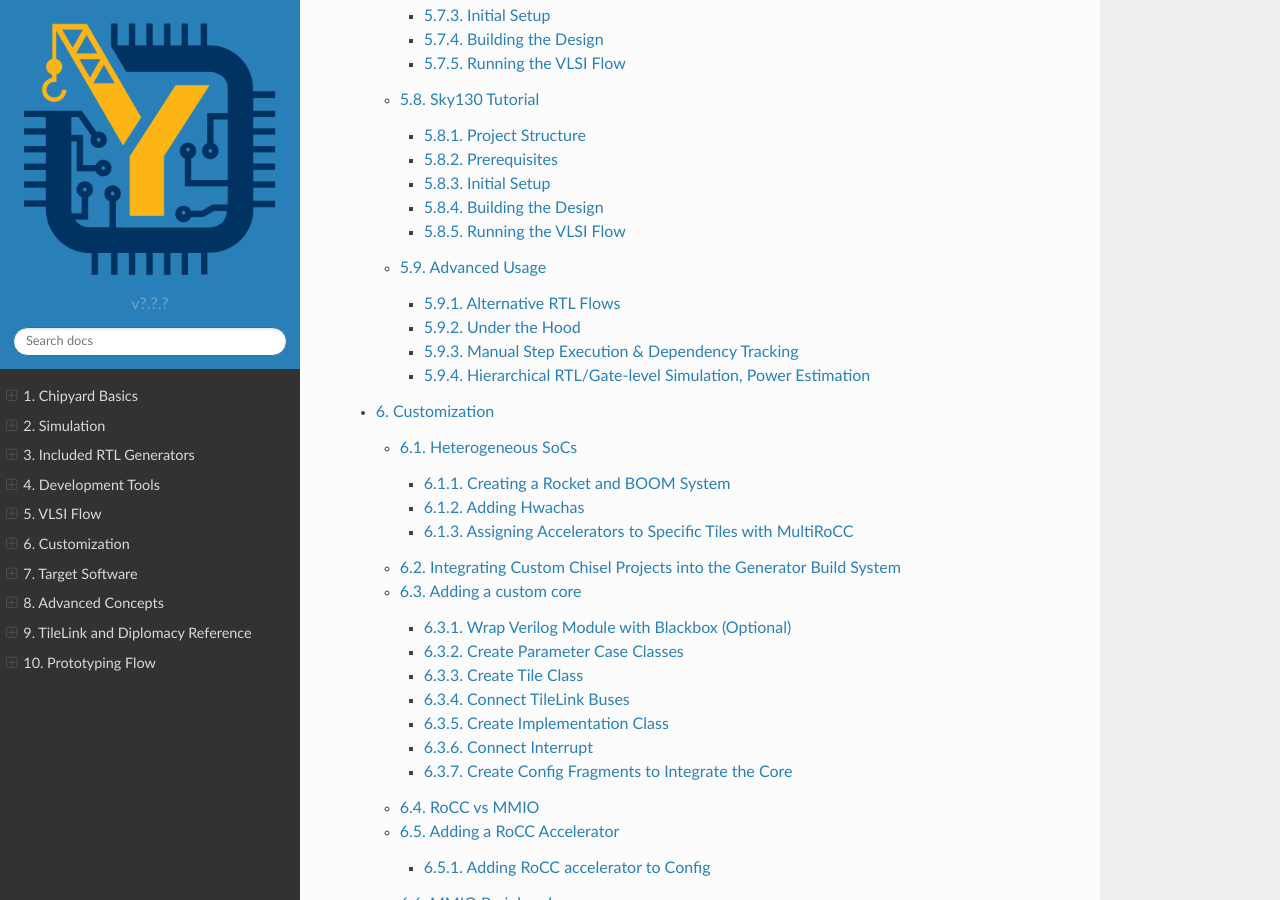
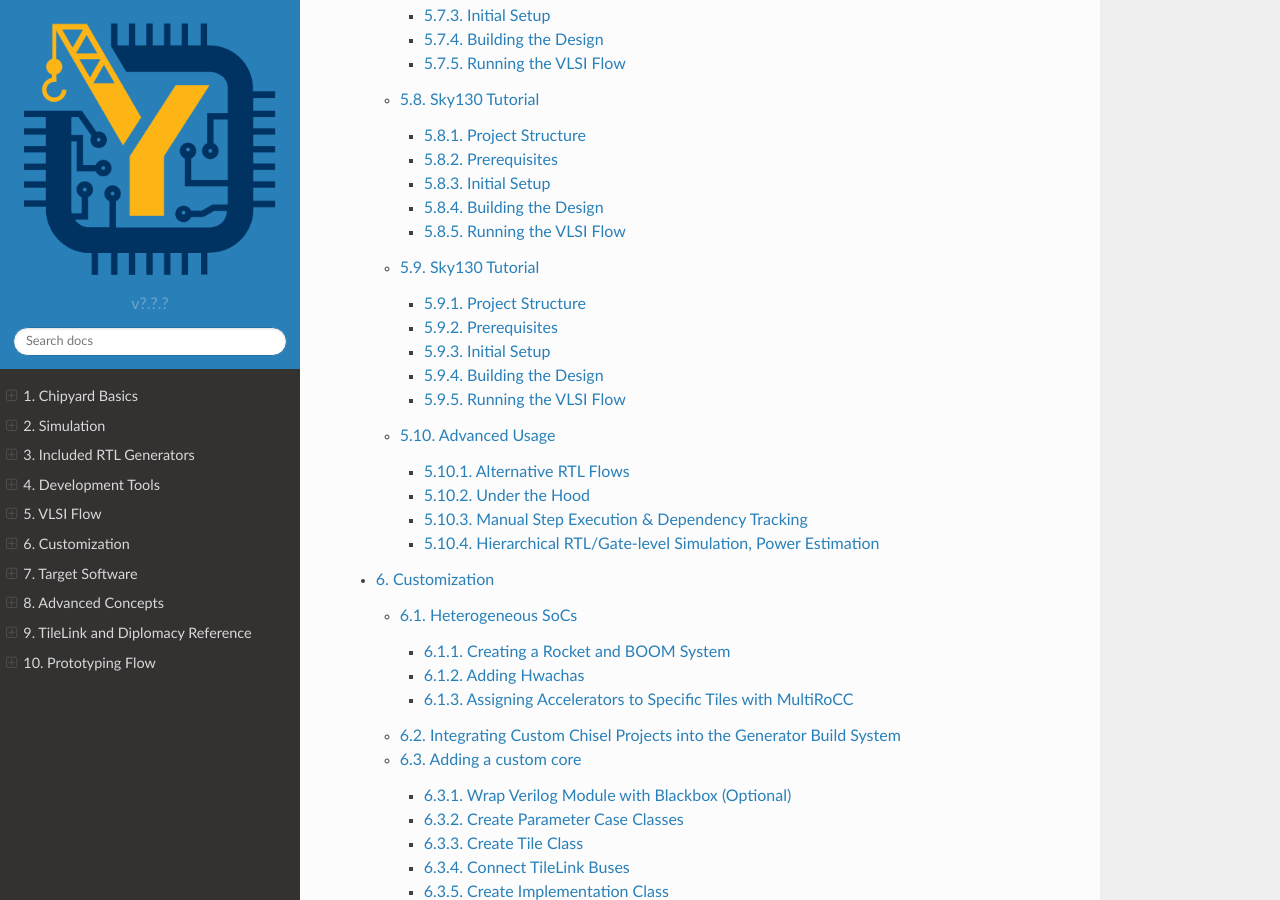
Before and after one commit to ucb-bar/chipyard, a Sphinx documentation site: the page built from docs/index.rst, in a window 1280 px wide and 900 px high, scrolled down 4032 px. Built offline with Sphinx 7.4.7 and the Read the Docs theme 2.0.0, drawn with Linux system fonts in a browser that asks for light colours; some of the changed lines change nothing that is shown.

Commit message:
skeleton for sky130 commercial vs open source tutorial

```diff
--- /dev/null
+++ b/docs/VLSI/Sky130-OpenROAD-Tutorial.rst
@@ -0,0 +1,157 @@
+.. _sky130-tutorial:
+
+Sky130 Tutorial
+===============
+The ``vlsi`` folder of this repository contains an example Hammer flow with the SHA-3 accelerator and a dummy hard macro. This example tutorial uses the built-in Sky130 technology plugin and requires access to the included Cadence and Mentor tool plugin submodules. Cadence is necessary for synthesis & place-and-route, while Mentor is needed for DRC & LVS.
+
+Project Structure
+-----------------
+
+This example gives a suggested file structure and build system. The ``vlsi/`` folder will eventually contain the following files and folders:
+
+* ``Makefile``, ``sim.mk``, ``power.mk``
+
+  * Integration of Hammer's build system into Chipyard and abstracts away some Hammer commands.
+
+* ``build``
+
+  * Hammer output directory. Can be changed with the ``OBJ_DIR`` variable.
+  * Will contain subdirectories such as ``syn-rundir`` and ``par-rundir`` and the ``inputs.yml`` denoting the top module and input Verilog files.
+
+* ``env.yml``
+
+  * A template file for tool environment configuration. Fill in the install and license server paths for your environment.
+
+* ``example-vlsi-sky130``
+
+  * Entry point to Hammer. Contains example placeholders for hooks.
+
+* ``example-sky130.yml``, ``example-tools.yml``
+
+  * Hammer IR for this tutorial.
+
+* ``example-design.yml``, ``example-nangate45.yml``, ``example-tech.yml``
+
+  * Hammer IR not used for this tutorial but provided as templates.
+
+* ``generated-src``
+
+  * All of the elaborated Chisel and FIRRTL.
+
+* ``hammer``, ``hammer-<vendor>-plugins``, ``hammer-<tech>-plugin``
+
+  * Core, tool, tech repositories.
+
+Prerequisites
+-------------
+
+* Python 3.4+
+* numpy package
+* Genus, Innovus, Voltus, VCS, and Calibre licenses
+* Sky130 PDK, install using `these directions  <https://github.com/ucb-bar/hammer/blob/master/src/hammer-vlsi/technology/sky130/README.md>`__
+
+Initial Setup
+-------------
+In the Chipyard root, run:
+
+.. code-block:: shell
+
+    ./scripts/init-vlsi.sh sky130
+
+to pull the Hammer & plugin submodules. Note that for technologies other than ``sky130`` or ``asap7``, the tech submodule must be added in the ``vlsi`` folder first.
+
+Pull the Hammer environment into the shell:
+
+.. code-block:: shell
+
+    cd vlsi
+    export HAMMER_HOME=$PWD/hammer
+    source $HAMMER_HOME/sourceme.sh
+
+Building the Design
+--------------------
+To elaborate the ``TinyRocketConfig`` and set up all prerequisites for the build system to push the design and SRAM macros through the flow:
+
+.. code-block:: shell
+
+    make buildfile tech_name=sky130 CONFIG=TinyRocketConfig
+
+The ``CONFIG=TinyRocketConfig`` selects the target generator config in the same manner as the rest of the Chipyard framework. This elaborates a stripped-down Rocket Chip in the interest of minimizing tool runtime.
+
+For the curious, ``make buildfile`` generates a set of Make targets in ``build/hammer.d``. It needs to be re-run if environment variables are changed. It is recommended that you edit these variables directly in the Makefile rather than exporting them to your shell environment.
+
+Running the VLSI Flow
+---------------------
+
+example-vlsi-sky130
+^^^^^^^^^^^^^^^^^^^
+This is the entry script with placeholders for hooks. In the ``ExampleDriver`` class, a list of hooks is passed in the ``get_extra_par_hooks``. Hooks are additional snippets of python and TCL (via ``x.append()``) to extend the Hammer APIs. Hooks can be inserted using the ``make_pre/post/replacement_hook`` methods as shown in this example. Refer to the Hammer documentation on hooks for a detailed description of how these are injected into the VLSI flow.
+
+
+example-sky130.yml
+^^^^^^^^^^^^^^^^^^
+This contains the Hammer configuration for this example project. Example clock constraints, power straps definitions, placement constraints, and pin constraints are given. Additional configuration for the extra libraries and tools are at the bottom.
+
+First, set ``technology.sky130.sky130A/sky130_nda/openram_lib`` to the absolute path of the respective directories containing the Sky130 PDK and SRAM files. See the
+`Sky130 Hammer plugin README <https://github.com/ucb-bar/hammer/blob/master/src/hammer-vlsi/technology/sky130/README.md>`__
+for details about the PDK setup.
+
+
+Synthesis
+^^^^^^^^^
+.. code-block:: shell
+
+    make syn tech_name=sky130 CONFIG=TinyRocketConfig
+
+Post-synthesis logs and collateral are in ``build/syn-rundir``. The raw quality of results data is available at ``build/syn-rundir/reports``, and methods to extract this information for design space exploration are a work in progress.
+
+Place-and-Route
+^^^^^^^^^^^^^^^
+.. code-block:: shell
+
+    make par tech_name=sky130 CONFIG=TinyRocketConfig
+
+After completion, the final database can be opened in an interactive Innovus session via ``./build/par-rundir/generated-scripts/open_chip``.
+
+Intermediate database are written in ``build/par-rundir`` between each step of the ``par`` action, and can be restored in an interactive Innovus session as desired for debugging purposes.
+
+Timing reports are found in ``build/par-rundir/timingReports``. They are gzipped text files.
+
+DRC & LVS
+^^^^^^^^^
+To run DRC & LVS, and view the results in Calibre:
+
+.. code-block:: shell
+
+    make drc tech_name=sky130 CONFIG=TinyRocketConfig
+    ./build/chipyard.TestHarness.TinyRocketConfig-ChipTop/drc-rundir/generated-scripts/view_drc
+    make lvs tech_name=sky130 CONFIG=TinyRocketConfig
+    ./build/chipyard.TestHarness.TinyRocketConfig-ChipTop/lvs-rundir/generated-scripts/view_lvs
+
+Some DRC errors are expected from this PDK, especially with regards to the SRAMs, as explained in the
+`Sky130 Hammer plugin README  <https://github.com/ucb-bar/hammer/blob/master/src/hammer-vlsi/technology/sky130/README.md>`__.
+For this reason, the ``example-vlsi-sky130`` script black-boxes the SRAMs for DRC/LVS analysis.
+
+Simulation
+^^^^^^^^^^
+Simulation with VCS is supported, and can be run at the RTL- or gate-level (post-synthesis and post-P&R). The simulation infrastructure as included here is intended for running RISC-V binaries on a Chipyard config. For example, for an RTL-level simulation:
+
+.. code-block:: shell
+
+    make sim-rtl CONFIG=TinyRocketConfig BINARY=$RISCV/riscv64-unknown-elf/share/riscv-tests/isa/rv64ui-p-simple
+
+Post-synthesis and post-P&R simulations use the ``sim-syn`` and ``sim-par`` make targets, respectively.
+
+Appending ``-debug`` and ``-debug-timing`` to these make targets will instruct VCS to write a SAIF + VPD (or FSDB if the ``USE_FSDB`` flag is set) and do timing-annotated simulations, respectively. See the ``sim.mk`` file for all available targets.
+
+Power/Rail Analysis
+^^^^^^^^^^^^^^^^^^^
+Post-P&R power and rail (IR drop) analysis is supported with Voltus:
+
+.. code-block:: shell
+
+    make power-par tech_name=sky130 CONFIG=TinyRocketConfig
+
+If you append the ``BINARY`` variable to the command, it will use the activity file generated from a ``sim-<syn/par>-debug`` run and report dynamic power & IR drop from the toggles encoded in the waveform.
+
+To bypass gate-level simulation, you will need to run the power tool manually (see the generated commands in the generated ``hammer.d`` buildfile). Static and active (vectorless) power & IR drop will be reported.
--- a/docs/VLSI/index.rst
+++ b/docs/VLSI/index.rst
@@ -12,5 +12,6 @@ In particular, we aim to support the Hammer physical design generator flow.
    Hammer
    Basic-Flow
    ASAP7-Tutorial
-   Sky130-Tutorial
+   Sky130-Commercial-Tutorial
+   Sky130-OpenROAD-Tutorial
    Advanced-Usage
```
Also changed, not shown: docs/VLSI/Sky130-Commercial-Tutorial.rst (renamed from docs/VLSI/Sky130-Tutorial.rst).
